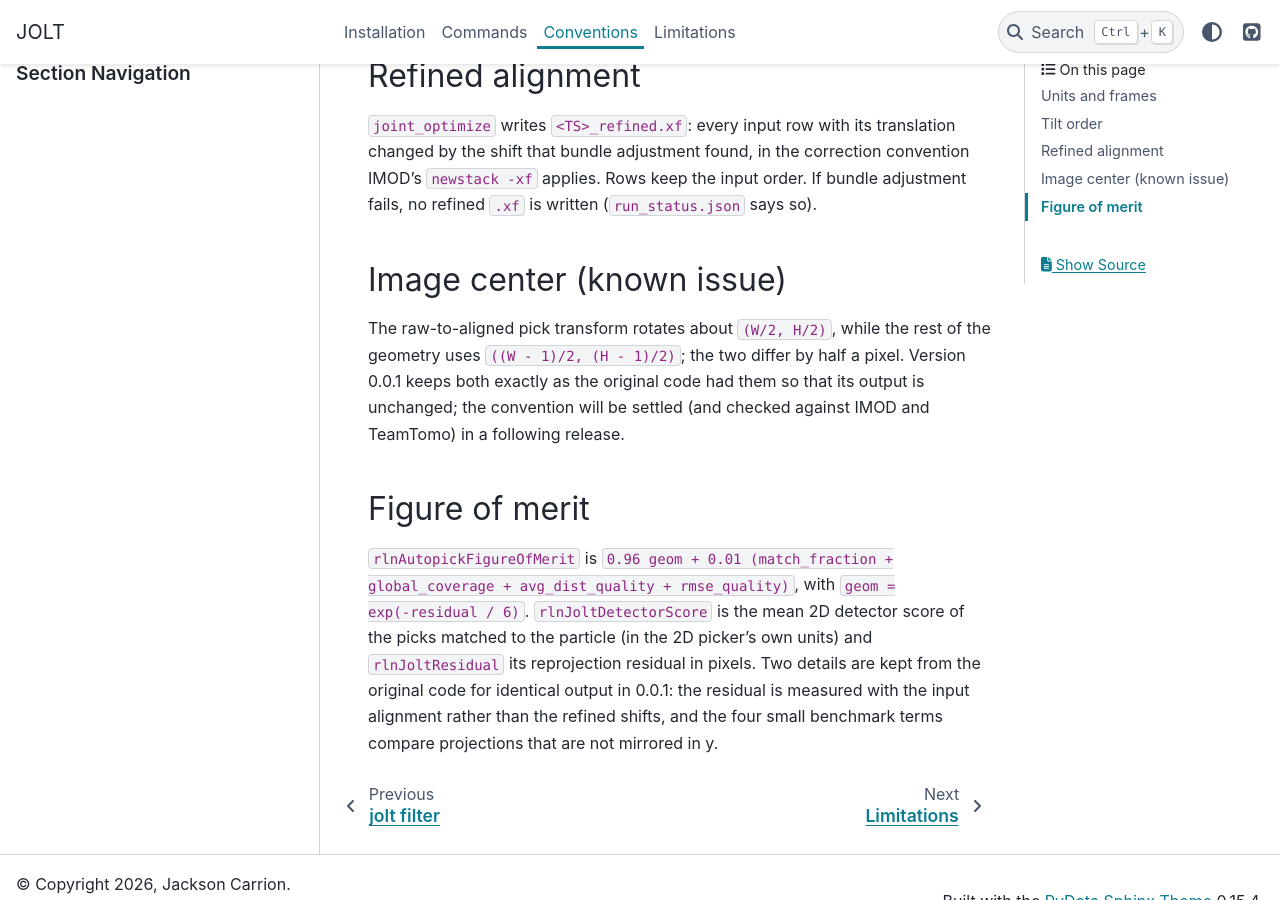
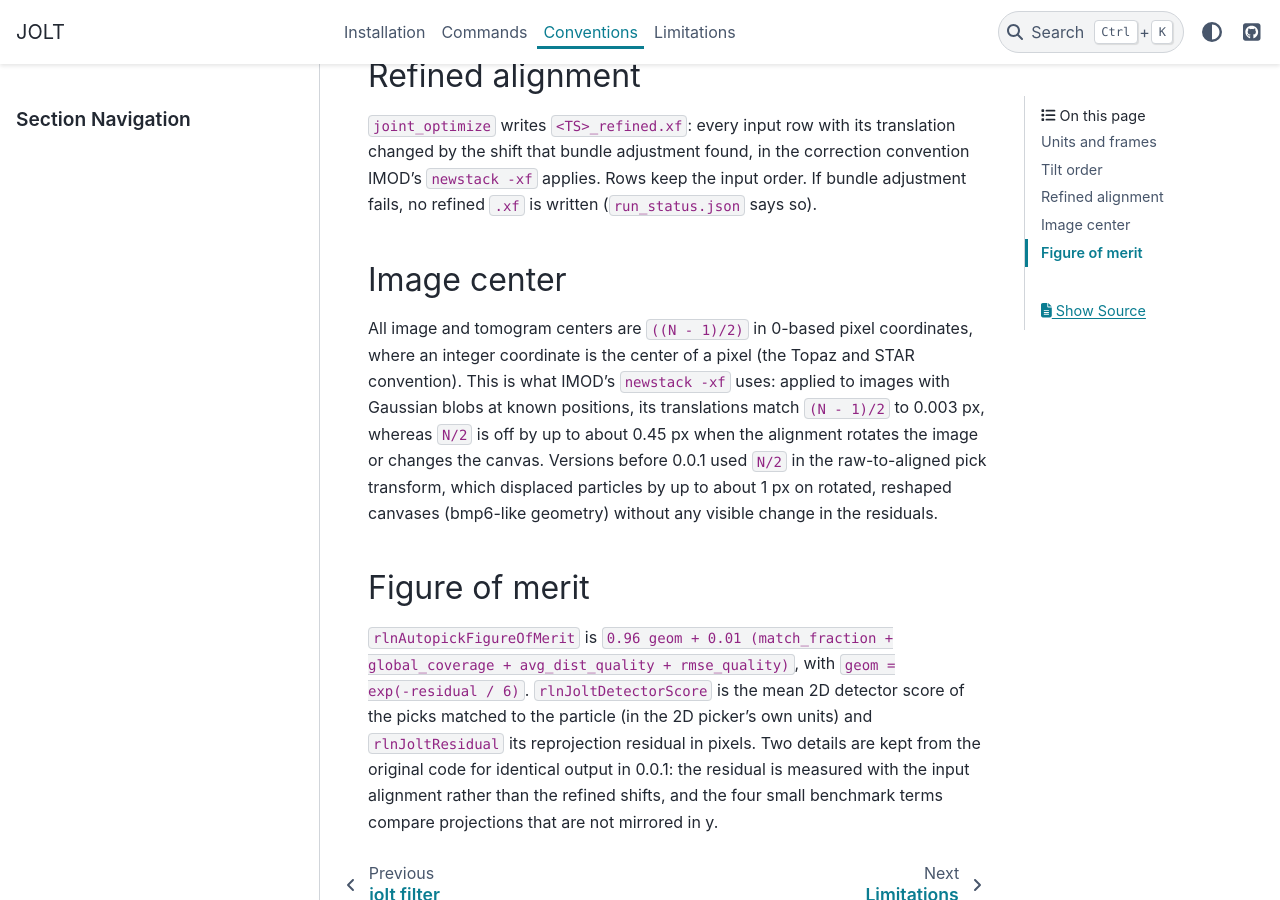
Before and after one commit to jtcarrion/jolt, a Sphinx documentation site: the page built from docs/source/conventions.rst, in a window 1280 px wide and 900 px high, scrolled down 838 px. Built offline with Sphinx 7.4.7 and the PyData theme 0.15.4, drawn with Linux system fonts in a browser that asks for light colours.

Commit message:
geometry: use IMOD's (N-1)/2 image center in the raw-to-aligned pick transform
The raw<->aligned pick transform (and its inverse used for finetune labels) rotated about (W/2, H/2) while the
rest of JOLT used ((W-1)/2, (H-1)/2). IMOD 5.1.9 newstack -xf, measured with Gaussian blobs at known positions,
rotates about (N-1)/2 in 0-based pixel coordinates: its translations match (N-1)/2 to 0.003 px, N/2 is off by
up to ~0.45 px on rotated or reshaped canvases.

Validation (before committing, A100):
- synthetic 788x560 -> 560x788 canvas, ~90 deg rotation, per-tilt shifts, IMOD-convention picks: median
  particle error vs truth 0.992 px -> 0.091 px (max 1.100 -> 0.235); residuals and BA RMSE unchanged
  (0.42 px), i.e. the old error was invisible to every internal metric.
- EMPIAR-10499 00254 (real .xf, ~4 deg rotation): bead score of the refined .xf 0.8080 -> 0.8064 px,
  BA RMSE 5.3328 -> 5.3280, median residual 6.632 -> 6.589 px.
- CZI 6-TS smoke (identity .xf, equal canvases): 12/12 tilt series bit-identical.

Tests: the rotation test uses (N-1)/2, and a regression test pins the IMOD-measured translations.

Co-Authored-By: Claude Opus 5.5 <noreply@anthropic.com>

```diff
--- a/docs/source/conventions.rst
+++ b/docs/source/conventions.rst
@@ -29,13 +29,15 @@ Refined alignment
 bundle adjustment found, in the correction convention IMOD's ``newstack -xf`` applies. Rows keep the input
 order. If bundle adjustment fails, no refined ``.xf`` is written (``run_status.json`` says so).
 
-Image center (known issue)
---------------------------
+Image center
+------------
 
-The raw-to-aligned pick transform rotates about ``(W/2, H/2)``, while the rest of the geometry uses
-``((W - 1)/2, (H - 1)/2)``; the two differ by half a pixel. Version 0.0.1 keeps both exactly as the original
-code had them so that its output is unchanged; the convention will be settled (and checked against IMOD and
-TeamTomo) in a following release.
+All image and tomogram centers are ``((N - 1)/2)`` in 0-based pixel coordinates, where an integer coordinate
+is the center of a pixel (the Topaz and STAR convention). This is what IMOD's ``newstack -xf`` uses: applied to
+images with Gaussian blobs at known positions, its translations match ``(N - 1)/2`` to 0.003 px, whereas
+``N/2`` is off by up to about 0.45 px when the alignment rotates the image or changes the canvas. Versions
+before 0.0.1 used ``N/2`` in the raw-to-aligned pick transform, which displaced particles by up to about 1 px
+on rotated, reshaped canvases (bmp6-like geometry) without any visible change in the residuals.
 
 Figure of merit
 ---------------
```
Also changed, not shown: 2 other files.
